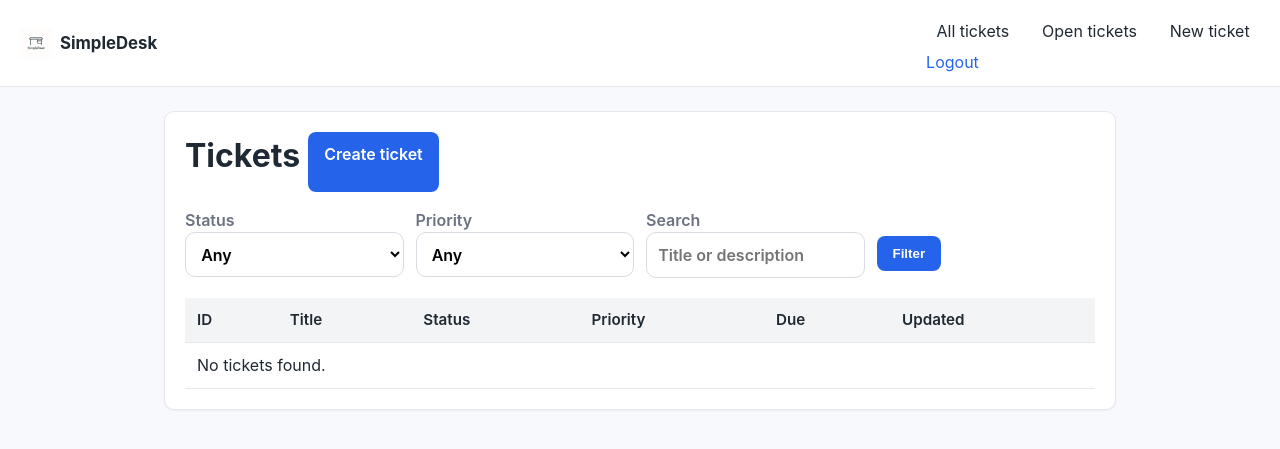
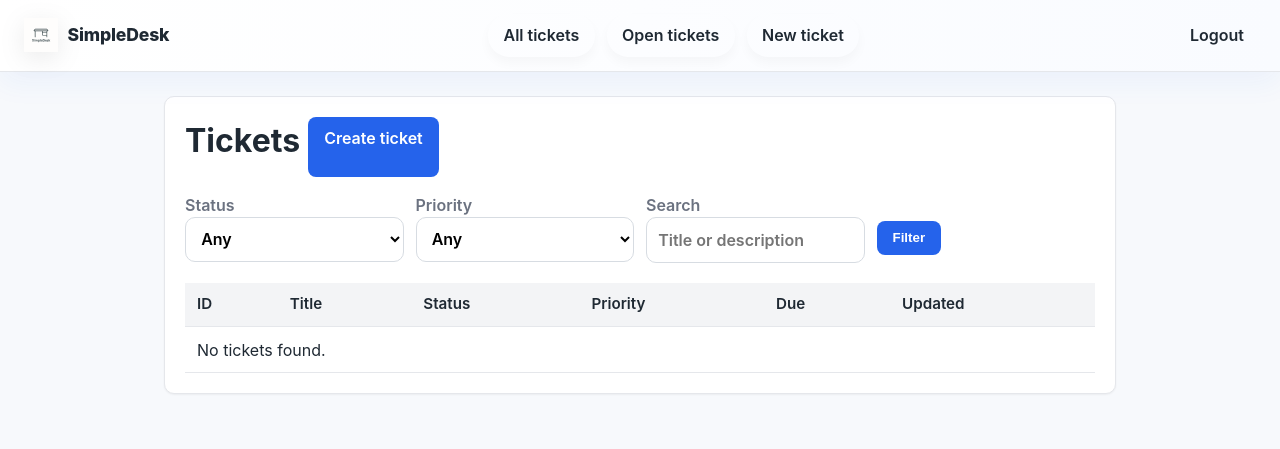
Before and after one commit to MysteryGrove/simpledesk, a Flask app: page /tickets/ in a window 1280 px wide. Shown: the top 449 px of the page. Run offline with Flask 3, Linux system fonts and the light colour scheme; the visitor is signed in with stand-in values (Sample User, id 1); data that the repository does not hold is empty.

Commit message:
Improve navigation layout styling

```diff
--- a/app/static/css/styles.css
+++ b/app/static/css/styles.css
@@ -4,10 +4,12 @@
   --text: #1f2933;
   --muted: #6b7280;
   --primary: #2563eb;
+  --primary-soft: #eef2ff;
   --success: #d1fae5;
   --error: #fee2e2;
   --card: #ffffff;
   --border: #e5e7eb;
+  --shadow: 0 10px 30px rgba(37, 99, 235, 0.06);
 }
 
 * {
@@ -32,50 +34,81 @@ a:hover {
 }
 
 .topbar {
-  background: var(--card);
+  background: linear-gradient(90deg, #ffffff 0%, #f9fbff 100%);
   border-bottom: 1px solid var(--border);
-  display: flex;
+  display: grid;
+  grid-template-columns: auto 1fr auto;
   align-items: center;
-  justify-content: space-between;
-  padding: 0.75rem 1.25rem;
+  gap: 1rem;
+  padding: 0.85rem 1.5rem;
   position: sticky;
   top: 0;
   z-index: 10;
+  box-shadow: var(--shadow);
 }
 
 .topbar-compact {
+  grid-template-columns: auto;
   justify-content: flex-start;
 }
 
 .brand {
   display: inline-flex;
   align-items: center;
-  gap: 0.5rem;
-  font-weight: 700;
-  font-size: 1.05rem;
+  gap: 0.6rem;
+  font-weight: 800;
+  font-size: 1.1rem;
   color: var(--text);
+  letter-spacing: -0.01em;
 }
 
 .brand-mark {
-  height: 32px;
+  height: 34px;
   width: auto;
   display: block;
+  filter: drop-shadow(0 6px 12px rgba(0, 0, 0, 0.08));
 }
 
-.nav-links {
+.topbar-nav {
   display: flex;
+  justify-content: center;
+  align-items: center;
   gap: 0.75rem;
-  align-items: center;
 }
 
 .nav-links a {
-  padding: 0.45rem 0.65rem;
-  border-radius: 6px;
+  padding: 0.55rem 0.9rem;
+  border-radius: 999px;
   color: var(--text);
+  font-weight: 600;
+  background: transparent;
+  transition: all 0.15s ease;
+  border: 1px solid transparent;
+  box-shadow: 0 6px 12px rgba(0, 0, 0, 0.03);
 }
 
 .nav-links a:hover {
-  background: #eef2ff;
+  background: var(--primary-soft);
+  color: var(--primary);
+  border-color: rgba(37, 99, 235, 0.15);
+}
+
+.auth-links {
+  display: flex;
+  align-items: center;
+  gap: 0.75rem;
+  justify-content: flex-end;
+}
+
+.auth-links a {
+  padding: 0.5rem 0.75rem;
+  border-radius: 10px;
+  color: var(--text);
+  font-weight: 600;
+}
+
+.auth-links a:hover {
+  background: rgba(37, 99, 235, 0.08);
   color: var(--primary);
 }
 
@@ -218,6 +251,7 @@ textarea {
   height: 46px;
 }
 
+.button,
 button,
 .btn {
   display: inline-block;
@@ -231,6 +265,7 @@ button,
   text-decoration: none;
 }
 
+.button:hover,
 button:hover,
 .btn:hover {
   filter: brightness(0.95);
--- a/app/templates/base.html
+++ b/app/templates/base.html
@@ -14,8 +14,7 @@
       <span class="brand-text">SimpleDesk</span>
     </div>
     {% if not is_login %}
-    <div class="topbar-actions">
-      <nav class="nav-links">
+    <nav class="nav-links topbar-nav">
       <a href="{{ url_for('tickets.list_tickets') }}">All tickets</a>
       <a href="{{ url_for('tickets.list_tickets') }}?status=open">Open tickets</a>
       <a href="{{ url_for('tickets.new_ticket') }}" class="button">New ticket</a>
@@ -26,7 +25,6 @@
       {% else %}
         <a href="{{ url_for('auth.login') }}">Login</a>
       {% endif %}
-      </div>
     </div>
     {% endif %}
   </header>
```
Lines whose indentation alone changed are shown as unchanged.
